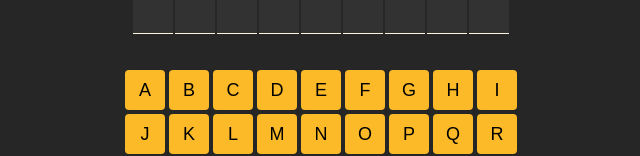
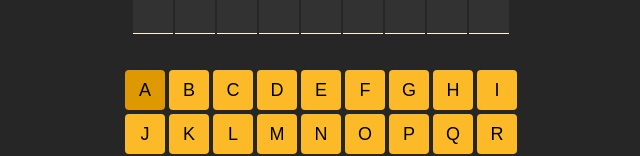
Before and after one commit to j-stax/hangman-react-app, a React (Vite) app: page / in a window 1280 px wide. In both pictures the pointer is over the button 464 px from the left and 531 px from the top of the page. Shown: the part 441-597 px from the top of the page, without its empty margins (319-959 px from the left). Built offline with nearby package versions, Linux system fonts and the light colour scheme.

Commit message:
keyboard keys - change background color on hover

```diff
--- a/src/styles/index.css
+++ b/src/styles/index.css
@@ -138,6 +138,7 @@ main {
 }
 .keyboard__btn:hover {
   cursor: pointer;
+  background-color: #de9802;
 }
 
 .new-game-btn {
--- a/src/styles/index.scss
+++ b/src/styles/index.scss
@@ -152,6 +152,7 @@ main {
 
         &:hover {
             cursor: pointer;
+            background-color: #de9802;
         }
     }
 }
```
Also changed, not shown: 1 other file (tests, documents, lock files or other folders).
